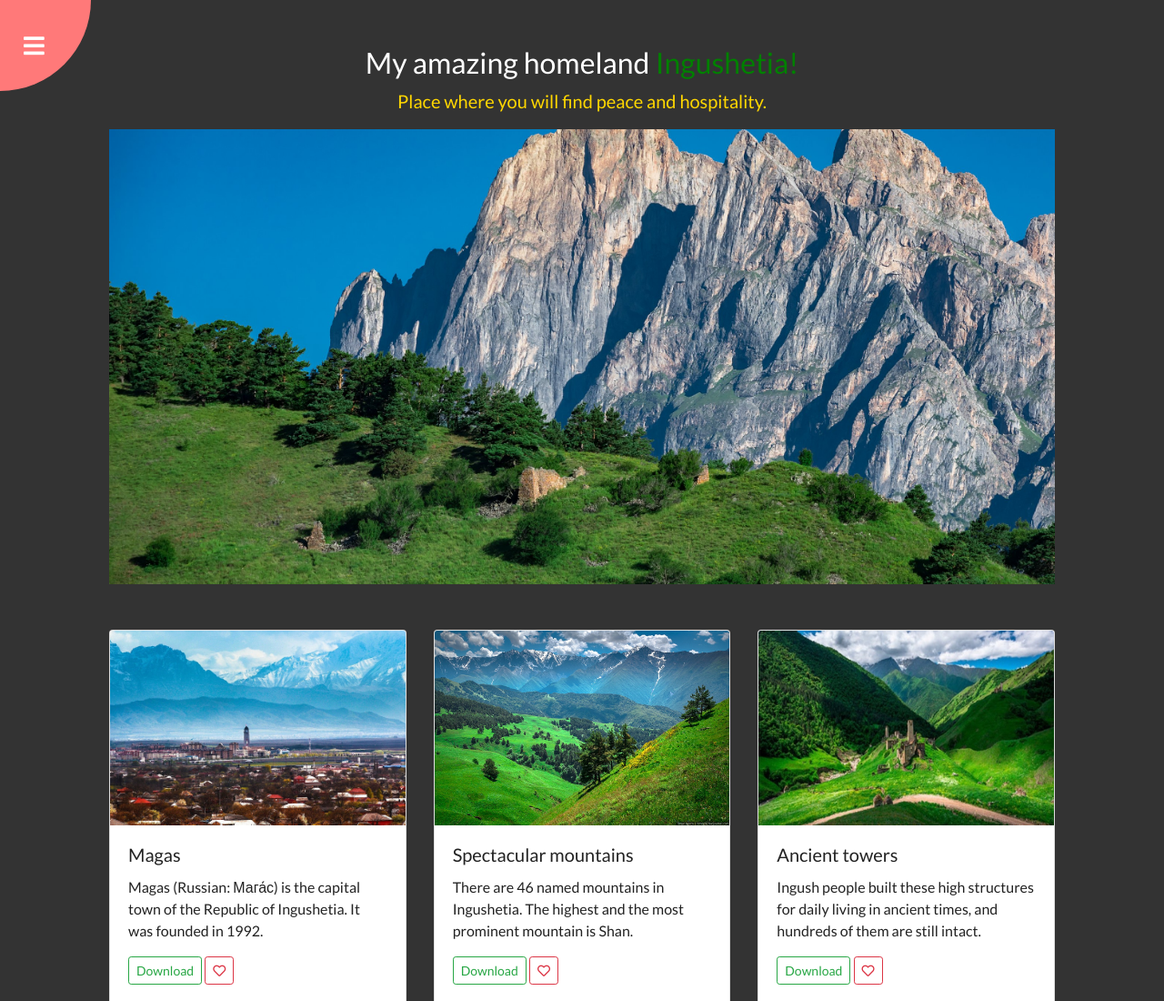
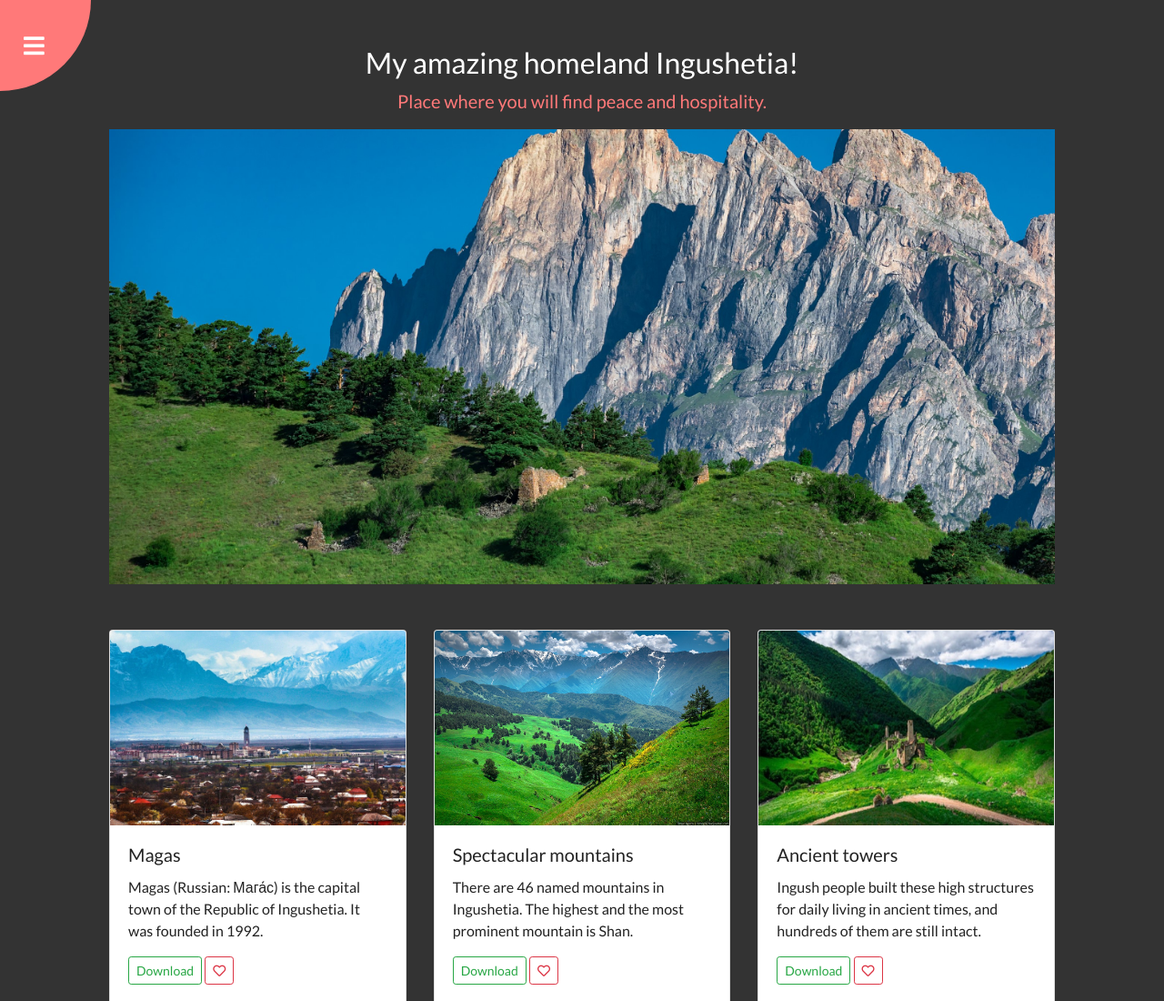
Before and after one commit to akhmed0606/bootstrap-webpage, a plain HTML site: page index.html in a window 1280 px wide. Shown: the top 1100 px of the page at 91% size. Drawn offline with nearby package versions, Linux system fonts and the light colour scheme.

Commit message:
Update style.css

```diff
--- a/style.css
+++ b/style.css
@@ -132,7 +132,7 @@ nav a:hover {
  color:white;
 }
 .lead {
-  color:gold;
+  color:#ff7979;
 }
 #header img{
   width:100%;
@@ -150,9 +150,7 @@ right:50px;
 .card-img-top {
   height:214px;
 }
-span {
-  color:green;
-}
+
 .img-fluid {
   width:90%;
 }
```
